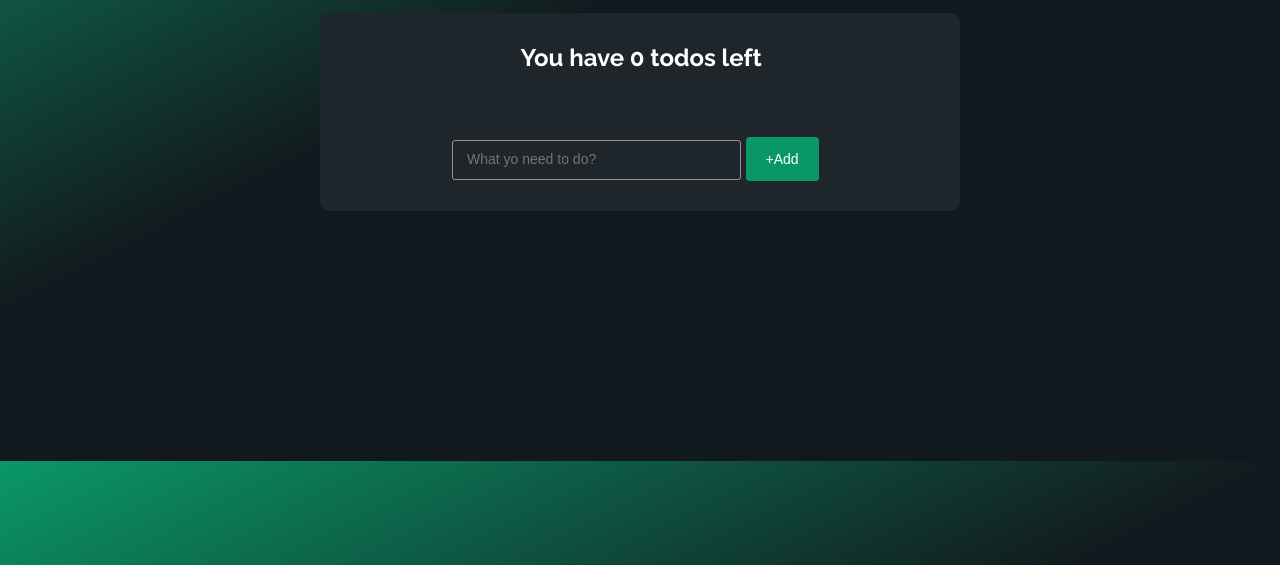
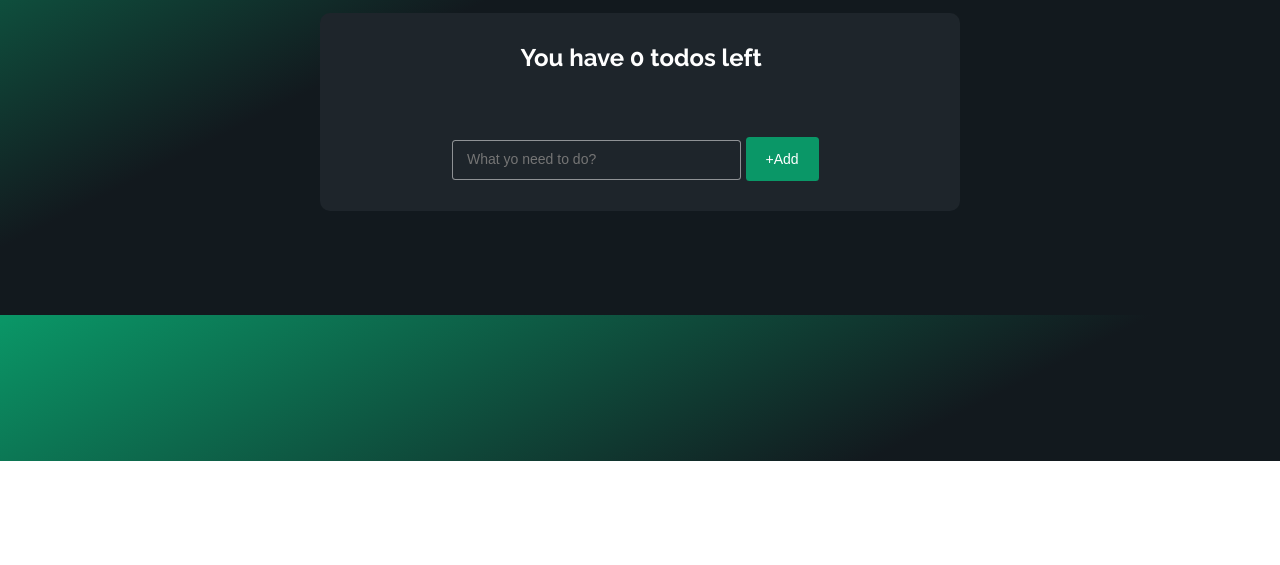
Before and after one commit to SergijPSO/todo-app-js, a website: page index.html in a window 1280 px wide. Shown: the part 339-904 px from the top of the page. After the commit the page ends 800 px from the top, so only its background shows below. Drawn offline with nearby package versions, Linux system fonts and the light colour scheme.

Commit message:
Background styles update

```diff
--- a/styles/scss/styles.scss
+++ b/styles/scss/styles.scss
@@ -16,15 +16,10 @@ $app-green: #0A9767;
 $app-half-transparent-white: rgba(255, 255, 255, .5);
 
 //Styles
-html {
-  height: 100%;
-  overflow: hidden;
-}
-
 body {
   height: 100%;
   background: $app-green;
-  background: linear-gradient(153deg, #0A9767 0%, #12191e 45%);
+  background: linear-gradient(153deg, $app-green 0%, #12191e 45%);
 }
 
 .todo-app {
```
Also changed, not shown: styles/css/styles.css, 1 other file.
